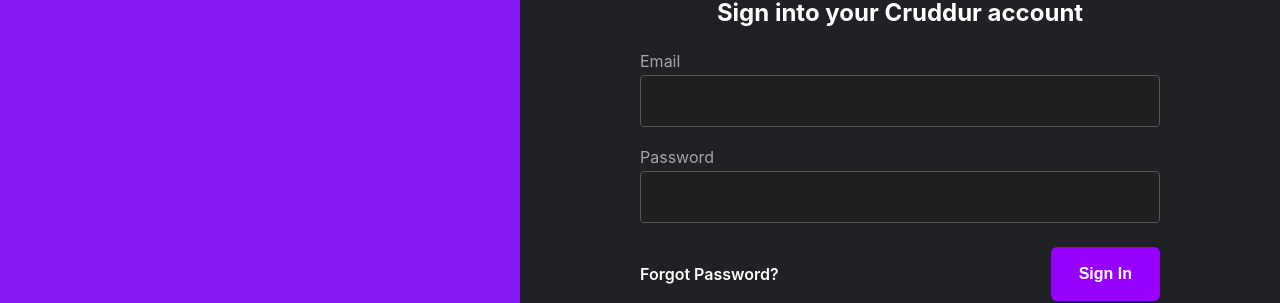
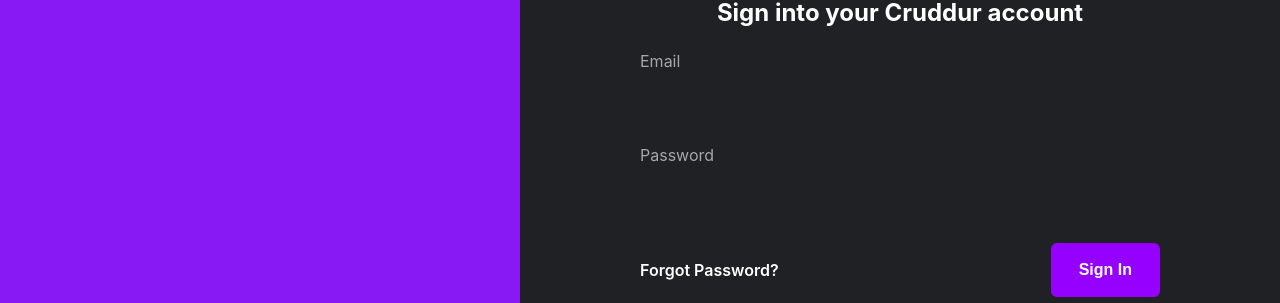
Before and after one commit to krunalijain/aws-bootcamp-cruddur-2023, a React (Create React App) app in the folder frontend-react-js/: page /signin in a window 1280 px wide. Shown: the part 142-445 px from the top of the page. Built offline with nearby package versions, Linux system fonts and the light colour scheme; no server answers; what aws-amplify would draw is missing.

Commit message:
improved UI

```diff
--- a/frontend-react-js/src/pages/SigninPage.css
+++ b/frontend-react-js/src/pages/SigninPage.css
@@ -47,8 +47,8 @@
   resize: none;
   width: 100%;
   padding: 16px;
-  border: solid 1px #555555;
-  background: #1f1f1f;
+  border: solid 1px var(--field-border);
+  background: var(--field-bg);
   color: #fff;
 }
 
@@ -58,7 +58,7 @@
 
 article.signin-article input[type='text']:focus ,
 article.signin-article input[type='password']:focus {
-  border: solid 1px rgb(149,0,255,1);
+  border: solid 1px var(--field-border-focus);
 }
 
 article.signin-article .submit {
--- a/frontend-react-js/src/pages/SignupPage.css
+++ b/frontend-react-js/src/pages/SignupPage.css
@@ -47,7 +47,7 @@
   resize: none;
   width: 100%;
   padding: 16px;
-  border: solid 1px #555555;
+  border: solid 1px var(--field-border);
   background: #1f1f1f;
   color: #fff;
 }
@@ -64,7 +64,7 @@
 
 article.signup-article input[type='text']:focus ,
 article.signup-article input[type='password']:focus {
-  border: solid 1px rgb(149,0,255,1);
+  border: solid 1px var(--field-border-focus);
 }
 
 article.signup-article .submit {
```
